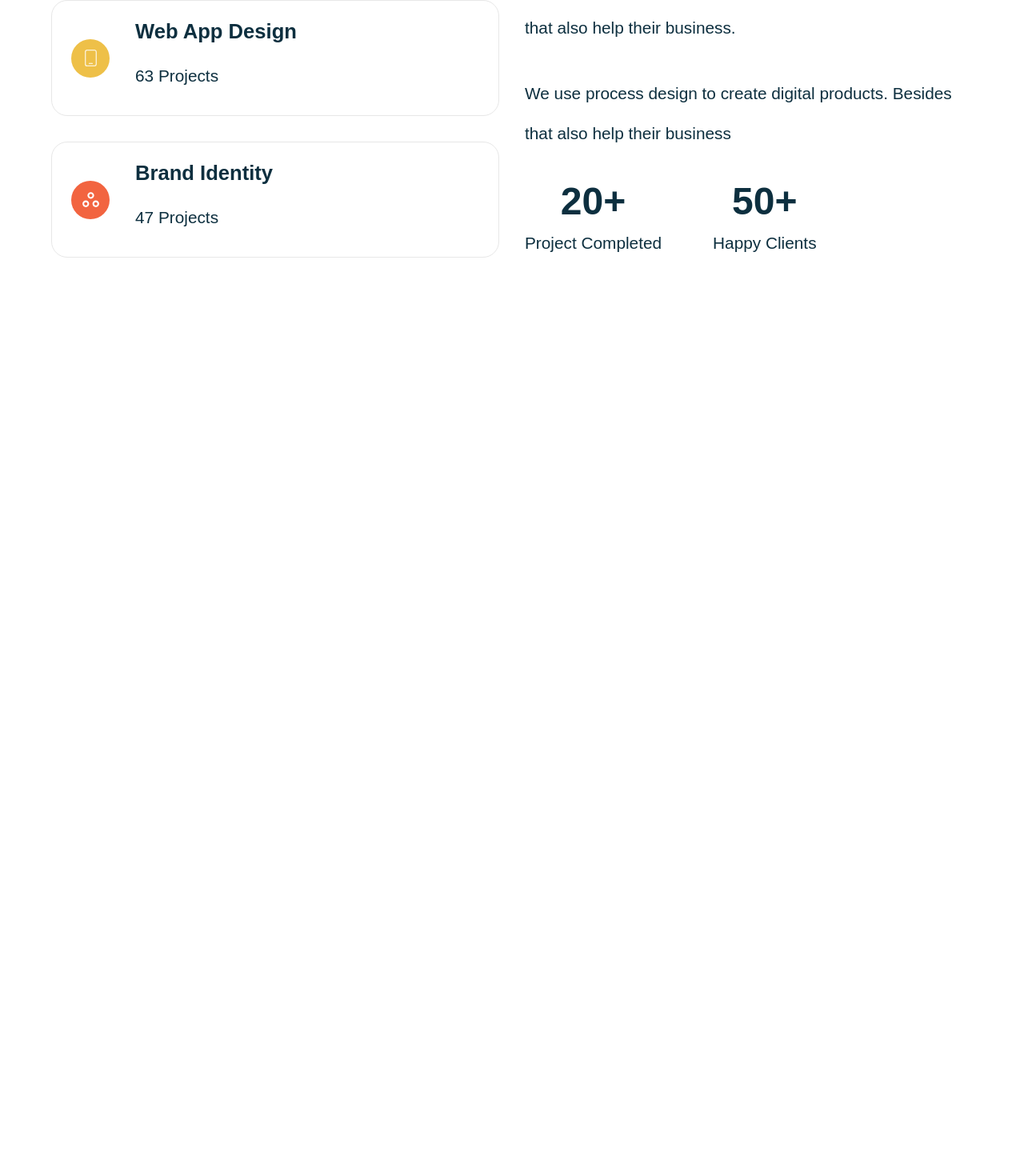
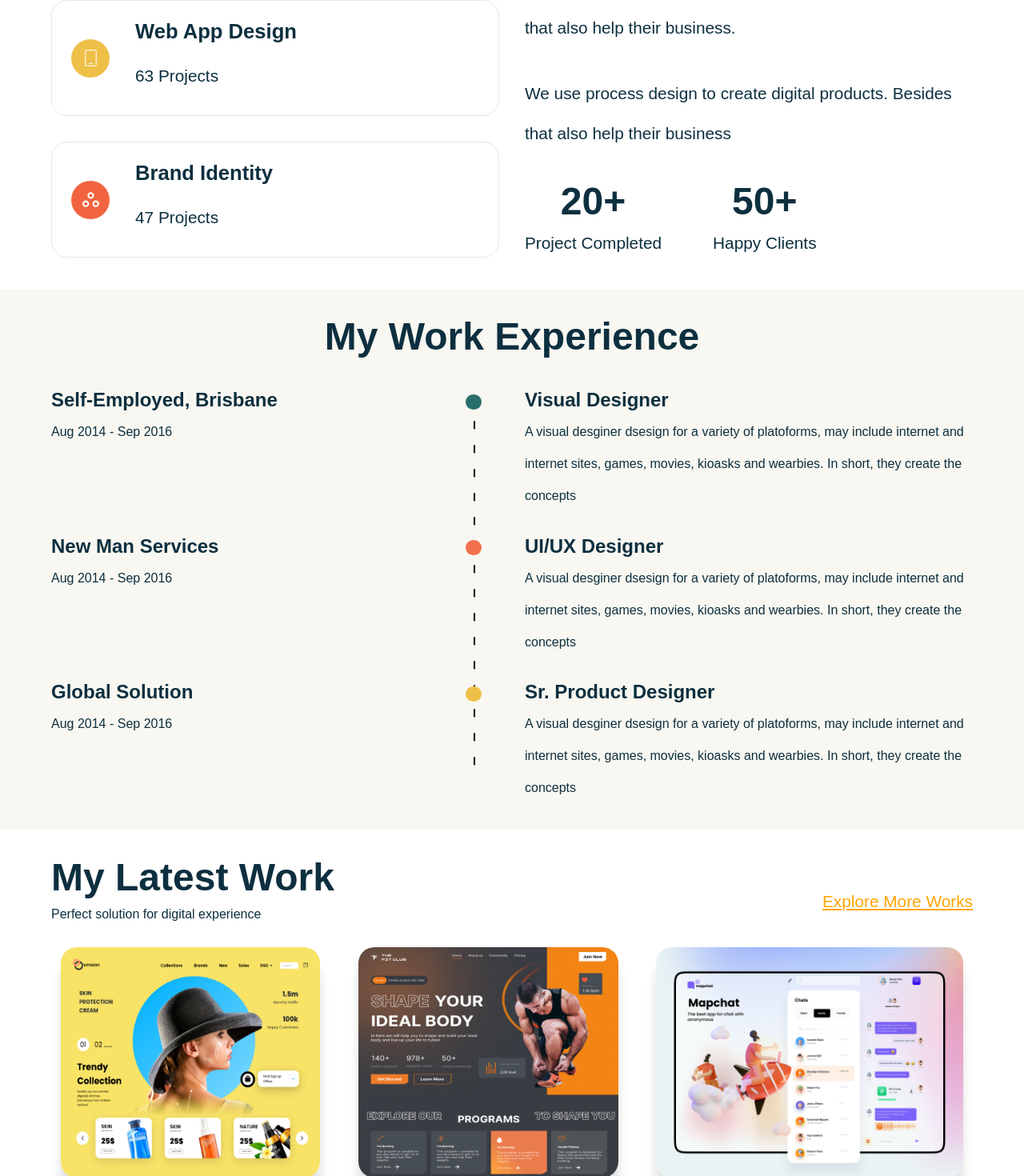
Before and after one commit to YevheniiLi/portfolio, a React (Vite) app in the folder portfolio/: page / in a window 1280 px wide. Shown: the part 786-2256 px from the top of the page at 80% size. Before the commit the page ends 1147 px from the top, so only its background shows below. Built offline with nearby package versions, Linux system fonts and the light colour scheme; a web font is replaced by a local one.

Commit message:
create section experience and work

```diff
--- a/portfolio/index.html
+++ b/portfolio/index.html
@@ -16,7 +16,7 @@
       type="text/css"
       href="https://cdnjs.cloudflare.com/ajax/libs/slick-carousel/1.6.0/slick-theme.min.css"
     />
-    <title>Portfolio Yevhenii</title>
+    <title>Yevhenii</title>
   </head>
   <body>
     <div id="root"></div>
--- a/portfolio/src/App.jsx
+++ b/portfolio/src/App.jsx
@@ -1,6 +1,8 @@
 import Experties from "./components/Experties/Experties";
 import Header from "./components/Header/Header";
 import Hero from "./components/Hero/Hero";
+import Portfolio from "./components/Portfolio/Portfolio";
+import Work from "./components/Work/Work";
 import css from './styles/app.module.scss'
 
 const App = () => {
@@ -8,6 +10,8 @@ const App = () => {
     <Header />
     <Hero />
     <Experties />
+    <Work />
+    <Portfolio />
   </div>;
 };
 
--- a/portfolio/src/components/Header/Header.jsx
+++ b/portfolio/src/components/Header/Header.jsx
@@ -16,7 +16,7 @@ initial="hidden"
 whileInView="show"
 variants={headerVariants}
 viewport={{once: true, amount: 0.25}}
-className={`paddings ${css.wrapper}`
+className={`bg-primary paddings ${css.wrapper}`
 }
 style={{boxShadow: headerShadow}}
 >
--- a/portfolio/src/components/Header/Header.module.scss
+++ b/portfolio/src/components/Header/Header.module.scss
@@ -69,7 +69,7 @@
             }
         }
         .menuIcon {
-
+            cursor: pointer;
             @media (max-width: $sm),
             (max-width: $md) {
                 display: block;
--- /dev/null
+++ b/portfolio/src/components/Portfolio/Portfolio.jsx
@@ -0,0 +1,36 @@
+import css from './Portfolio.module.scss';
+import { motion } from 'framer-motion';
+import { fadeIn, staggerChildren, textVariant } from "../../utils/motion";
+
+const Portfolio = () => {
+  return (
+<motion.section
+ variants={staggerChildren}
+ initial="hidden"
+ whileInView="show"
+ viewport={{ once: false, amount: 0.25 }}
+className={`paddings ${css.wrapper}`}>
+
+<div className={`innerWidth flexCenter ${css.container}`}>
+
+    <motion.div
+    variants={textVariant(.4)}
+    className={`flexCenter ${css.heading}`}>
+        <div>
+            <span className='primaryText'>My Latest Work</span>
+            <p style={{marginTop: "10px"}}>Perfect solution for digital experience</p>
+        </div>
+    <span className="secondaryText">Explore More Works</span>
+        </motion.div>
+
+        {/* {images} */}
+        <div className={`flexCenter ${css.showCase}`}>
+            <motion.img variants={fadeIn("up", "tween", .5, .6)} src="./showCase1.png" alt="project" />
+            <motion.img variants={fadeIn("up", "tween", .7, .6)} src="./showCase2.png" alt="project" />
+            <motion.img variants={fadeIn("up", "tween", .9, .6)} src="./showCase3.png" alt="project" />
+        </div></div>
+
+</motion.section>  )
+}
+
+export default Portfolio
--- /dev/null
+++ b/portfolio/src/components/Portfolio/Portfolio.module.scss
@@ -0,0 +1,40 @@
+@import '../../styles/contants.scss';
+
+.wrapper{
+    background: white;
+    overflow: hidden;
+    .container{
+        flex-direction: column;
+        gap: 2rem;
+        .heading{
+            width: 100%;
+            justify-content: space-between;
+            align-items: flex-end;
+            flex-wrap: wrap;
+            >:nth-child(2)
+            {
+                text-decoration: underline;
+                color: orange;
+                cursor: pointer;
+            }
+        }
+
+        .showCase{
+            width: 100%;
+            gap: 1.5rem;
+            justify-content: space-around;
+            flex-wrap: wrap;
+            >img{
+
+                @media (max-width: $sm) {
+                    width: 100%;
+                }
+                border-radius: 20px;
+                max-width: 25rem;
+                max-height: 18rem;
+                box-shadow: 0px 21px 13px rgba(0, 0, 0, 13%);
+                cursor: pointer;
+            }
+        }
+    }
+}
--- /dev/null
+++ b/portfolio/src/components/Work/Work.jsx
@@ -0,0 +1,53 @@
+import  css from './Work.module.scss';
+import { motion } from 'framer-motion';
+import { fadeIn, staggerChildren, textVariant2, zoomIn} from '../../utils/motion';
+import { workExp} from '../../utils/data';
+
+const Work = () => {
+  return (
+<motion.section
+    initial="hidden"
+    whileInView="show"
+    variants={staggerChildren}
+    viewport={{once: true, amount: 0.25}}
+    className={`paddings ${css.wrapper}`}>
+
+
+    <div className={`flexCenter innerWidth ${css.container}`}>
+        <span className="primaryText">
+            My Work Experience
+        </span>
+        <div className={`flexCenter ${css.experiences}`}>
+            {
+                workExp.map((exp, i) => {
+                    return <motion.div className={`flexCenter ${css.exp}`}
+                    variants={textVariant2}
+                    key={i}>
+                        <div className={css.post}>
+                            <h1>{exp.place}</h1>
+                            <p>{exp.tenure}</p>
+                        </div>
+                        <div className={css.role}>
+                            <h1>{exp.role}</h1>
+                            <p>{exp.detail}</p>
+                        </div>
+                    </motion.div>
+                })
+            }
+
+
+
+<motion.div variants={zoomIn(1,1)} className={css.progressbar}>
+    <motion.div variants={fadeIn("down", "tween", 2, 1)} className={css.line}></motion.div>
+    <div><div className={css.circle} style={{background: "#286F6C"}}></div></div>
+    <div><div className={css.circle} style={{background: "#F2704E"}}></div></div>
+    <div><div className={css.circle} style={{background: "#EEC048"}}></div></div>
+</motion.div>
+</div>
+</div>
+
+</motion.section>
+)
+}
+
+export default Work
--- /dev/null
+++ b/portfolio/src/components/Work/Work.module.scss
@@ -0,0 +1,66 @@
+@import '../../styles/contants.scss';
+
+.wrapper {
+    .container {
+        flex-direction: column;
+        gap: 2rem;
+
+        .experiences {
+            width: 100%;
+            flex-direction: column;
+            gap: 1.4rem;
+            position: relative;
+
+            .exp {
+                width: 100%;
+                justify-content: space-between;
+                line-height: 40px;
+                align-items: flex-start;
+
+                >div {
+                    flex: 1;
+                }
+
+                .role {
+                    margin-left: 2rem;
+                }
+            }
+
+            .progressbar {
+                position: absolute;
+                height: 100%;
+                display: flex;
+                flex-direction: column;
+                gap: 1.4rem;
+                left: 45%;
+
+                .line {
+                    position: absolute;
+                    height: 92%;
+                    width: 2px;
+                    background-image: linear-gradient(black 33%, rgba(255, 255, 255, 0) 0%);
+                    background-position: right;
+                    background-size: 2px 30px;
+                    background-repeat: repeat-y;
+                    left: 48%;
+                    z-index: 1;
+                    border-radius: 5px;
+                }
+
+                >div {
+                    flex: 1;
+                    padding-top: .8rem;
+                    z-index: 2;
+
+                    .circle {
+                        border-radius: 50%;
+                        background: black;
+                        width: 1.2rem;
+                        height: 1.2rem;
+                    }
+                }
+            }
+        }
+
+    }
+}
```
Lines whose indentation alone changed are shown as unchanged.
